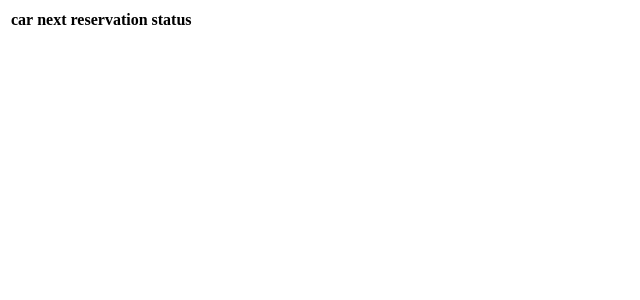
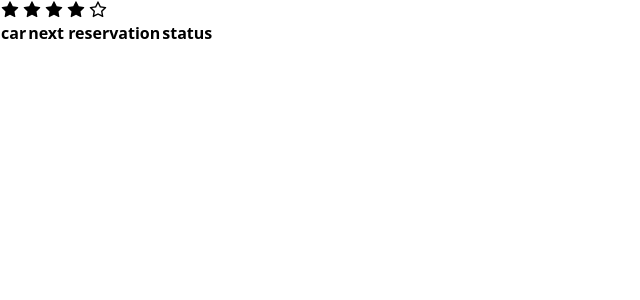
Before and after one commit to apolomoraes/teste-tecnico-front, a Next.js app: page / in a window 1280 px wide. Shown: the top 300 px of the page, without its empty margins (0-640 px from the left). Built offline with nearby package versions, Linux system fonts and the light colour scheme.

Commit message:
feat: added rating component

```diff
--- a/app/(home)/page.tsx
+++ b/app/(home)/page.tsx
@@ -1,17 +1,20 @@
+import Rating from "../_components/rating";
+
 const Home = () => {
   return (
     <main>
       <div>
+        <Rating rating={4} />
         <table>
           <thead>
-            <tr>
+            <tr className="hidden md:block">
               <th>car</th>
               <th>next reservation</th>
               <th>status</th>
             </tr>
           </thead>
 
-          {/* tbody */}
+
         </table>
       </div>
     </main>
--- /dev/null
+++ b/app/_components/rating.tsx
@@ -0,0 +1,22 @@
+import { AiOutlineStar, AiFillStar } from "react-icons/ai";
+
+interface RatingProps {
+  rating: number
+}
+const Rating = ({ rating }: RatingProps) => {
+  const stars = [];
+
+  for (let i = 1; i <= 5; i++) {
+    rating >= i ?
+    stars.push(<AiFillStar className="h-[1.25rem] w-[1.25rem] text-red" key={i} />) :
+    stars.push(<AiOutlineStar className="h-[1.25rem] w-[1.25rem] text-red" key={i} />);
+  }
+
+  return (
+    <div className="flex gap-[0.12rem]">
+      {stars}
+    </div>
+  );
+}
+
+export default Rating;
--- a/app/_components/table-content.tsx
+++ b/app/_components/table-content.tsx
@@ -0,0 +1,13 @@
+const TableContent = () => {
+  return (
+    <tbody>
+      <tr>
+        <td>
+          <img src="" alt="" />
+        </td>
+      </tr>
+    </tbody>
+  );
+}
+
+export default TableContent;
--- a/app/globals.css
+++ b/app/globals.css
@@ -17,13 +17,8 @@
 }
 
 body {
-  color: rgb(var(--foreground-rgb));
-  background: linear-gradient(
-      to bottom,
-      transparent,
-      rgb(var(--background-end-rgb))
-    )
-    rgb(var(--background-start-rgb));
+  color: black;
+  background: white;
 }
 
 @layer utilities {
--- a/app/layout.tsx
+++ b/app/layout.tsx
@@ -1,3 +1,5 @@
+import "./globals.css"
+
 export const metadata = {
   title: 'Next.js',
   description: 'Generated by Next.js',
@@ -10,7 +12,7 @@ export default function RootLayout({
 }) {
   return (
     <html lang="pt-br">
-      <body>{children}</body>
+      <body className="bg-white">{children}</body>
     </html>
   )
 }
--- a/package.json
+++ b/package.json
@@ -12,7 +12,8 @@
     "lucide-react": "^0.343.0",
     "next": "14.1.0",
     "react": "^18",
-    "react-dom": "^18"
+    "react-dom": "^18",
+    "react-icons": "^5.0.1"
   },
   "devDependencies": {
     "@types/node": "^20",
```
Also changed, not shown: 1 other file (tests, documents, lock files or other folders).
